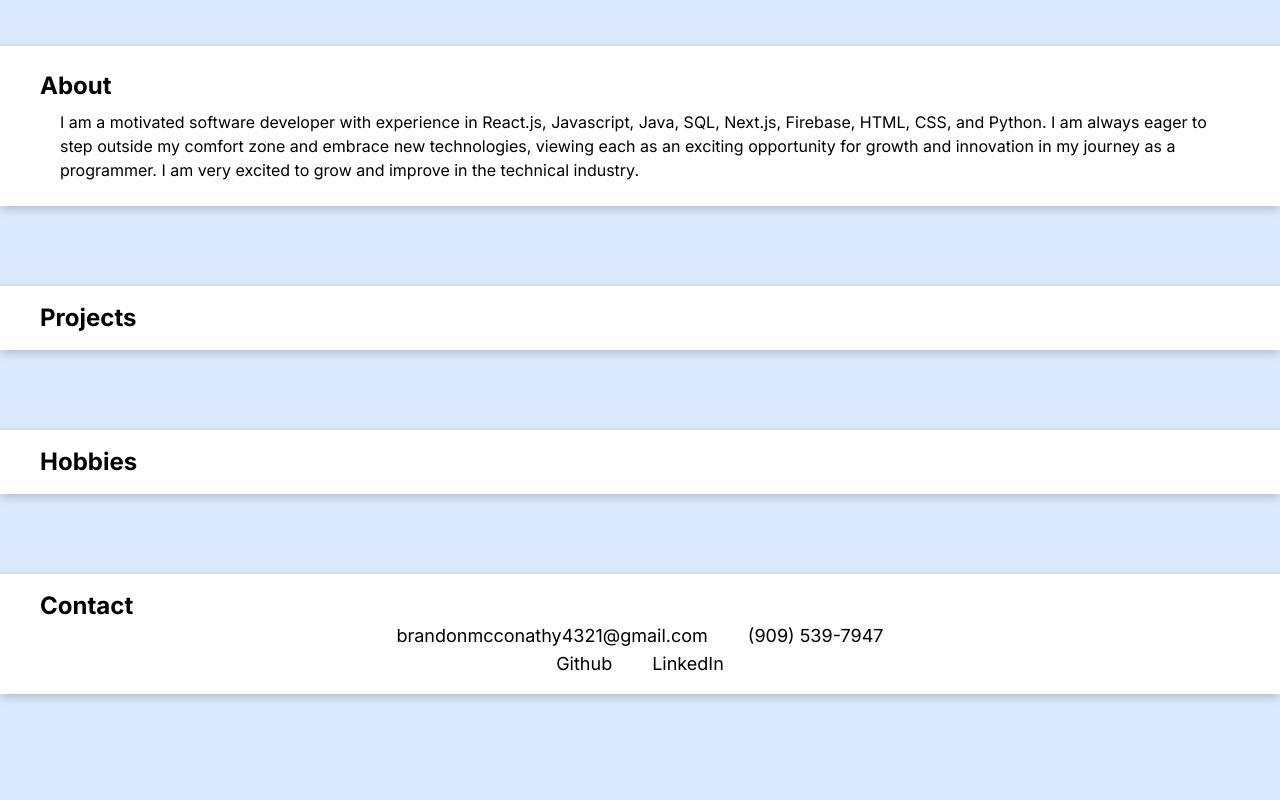
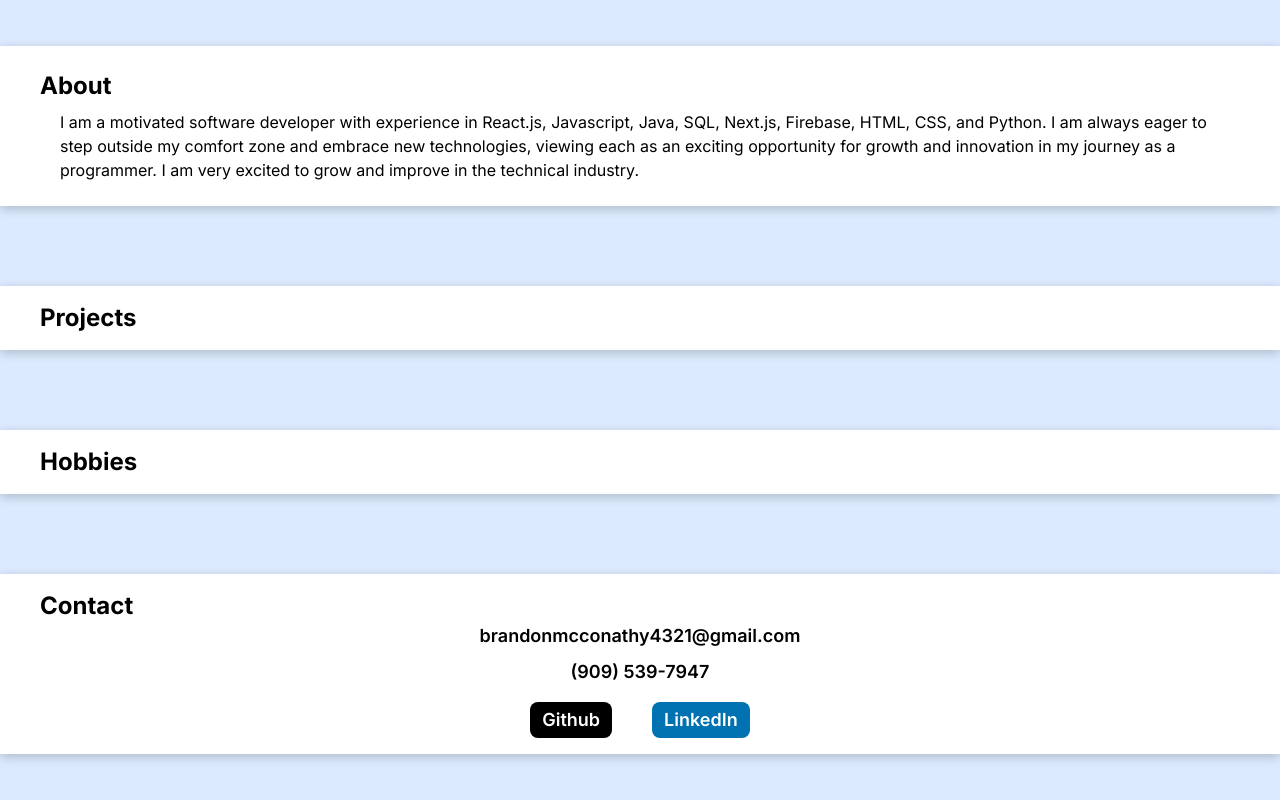
Before and after one commit to brandonmcconathy/portfolio, a Next.js app: page / in a window 1280 px wide. Shown: the part 590-1390 px from the top of the page. Built offline with nearby package versions, Linux system fonts and the light colour scheme.

Commit message:
styled contact section

```diff
--- a/src/app/globals.css
+++ b/src/app/globals.css
@@ -26,8 +26,8 @@
   box-shadow: gray 0 2px 5px;
 }
 
-.box-pop {
-  box-shadow: 0 3px 10px rgb(0,0,0,0.2);
+.linkedin-blue {
+  background: #0072b1;
 }
 
 .fade-in {
--- a/src/app/page.tsx
+++ b/src/app/page.tsx
@@ -41,13 +41,13 @@ export default function Home() {
         <div id='Contact' className="py-10"></div>
         <section className="bg-white px-10 py-4 box-pop">
           <h1 className="text-2xl font-bold">Contact</h1>
-          <div className="flex justify-center gap-10 text-lg">
+          <div className="flex flex-col items-center gap-2 text-lg mb-4 font-semibold">
             <h2>brandonmcconathy4321@gmail.com</h2>
             <h2>(909) 539-7947</h2>
           </div>
           <div className="flex justify-center gap-10 text-lg">
-            <Link href='https://github.com/brandonmcconathy' target="_blank" >Github</Link>
-            <Link href='https://www.linkedin.com/in/brandon-mcconathy-646b121a9/' target="_blank" >LinkedIn</Link>
+            <Link href='https://github.com/brandonmcconathy' target="_blank" className="bg-black text-white rounded-lg px-3 py-1 font-semibold">Github</Link>
+            <Link href='https://www.linkedin.com/in/brandon-mcconathy-646b121a9/' target="_blank" className="linkedin-blue text-white rounded-lg px-3 py-1 font-semibold">LinkedIn</Link>
           </div>
         </section>
       </main>
```
